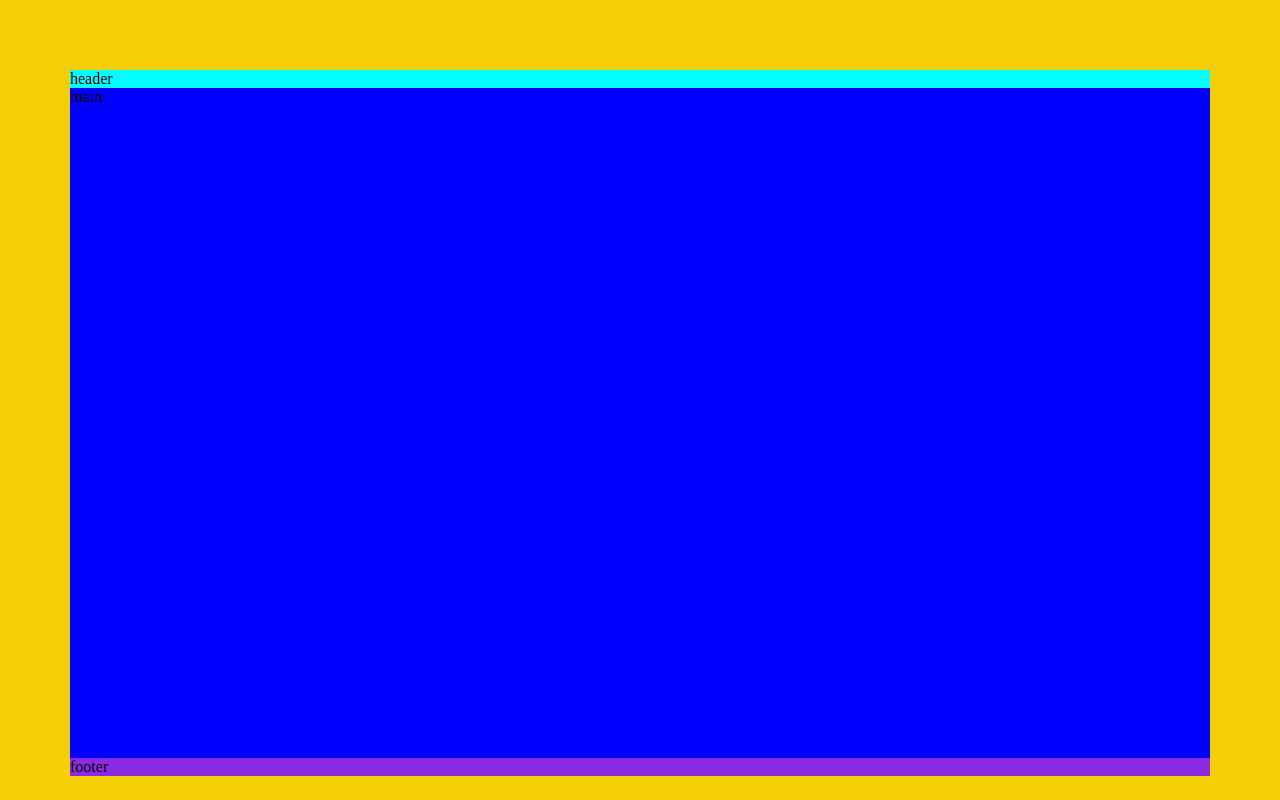
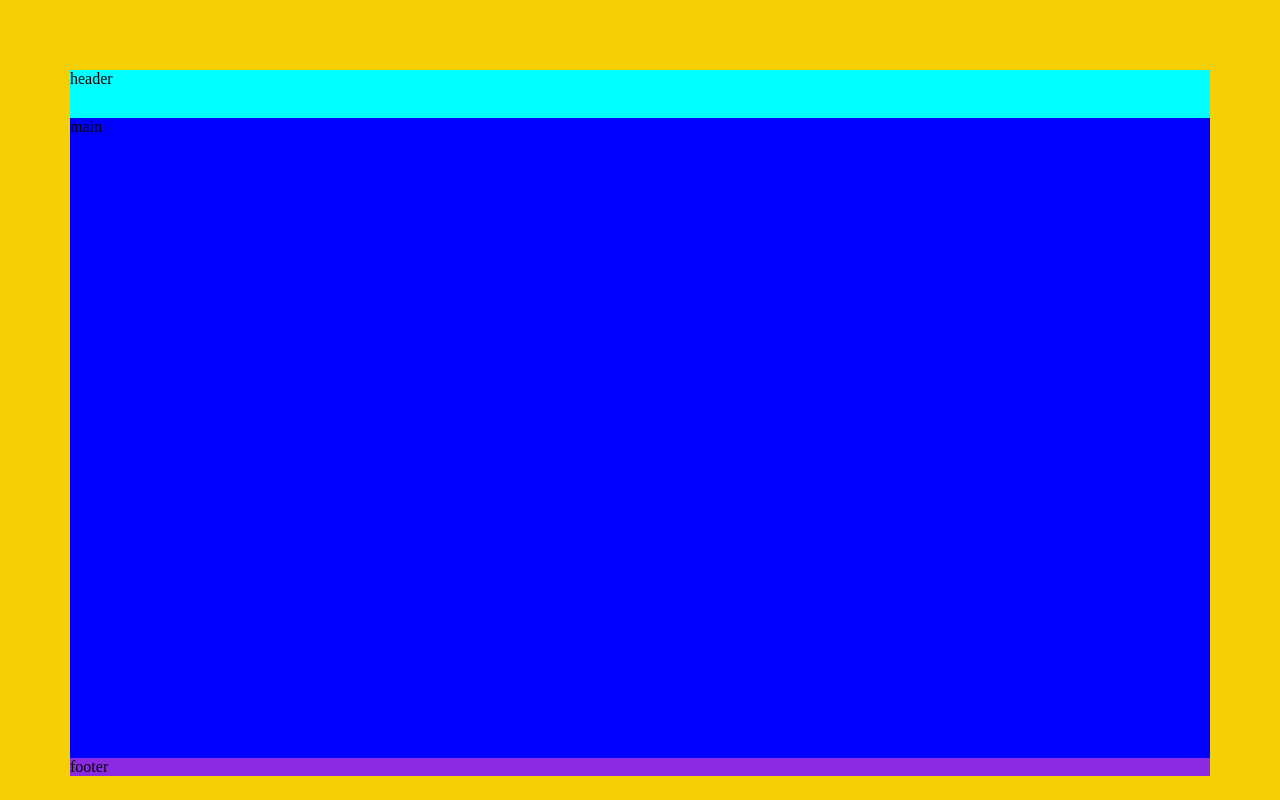
Before and after one commit to Thiago1223/landing-page-pikachu, a plain HTML site: page index.html in a window 1280 px wide. Drawn offline with Linux system fonts and the light colour scheme.

Commit message:
atualizado

```diff
--- a/style.css
+++ b/style.css
@@ -23,6 +23,7 @@ body{
 }
 header{
     background-color: aqua;
+    height: 48px;
 }
 main{
     background-color: blue;
```
